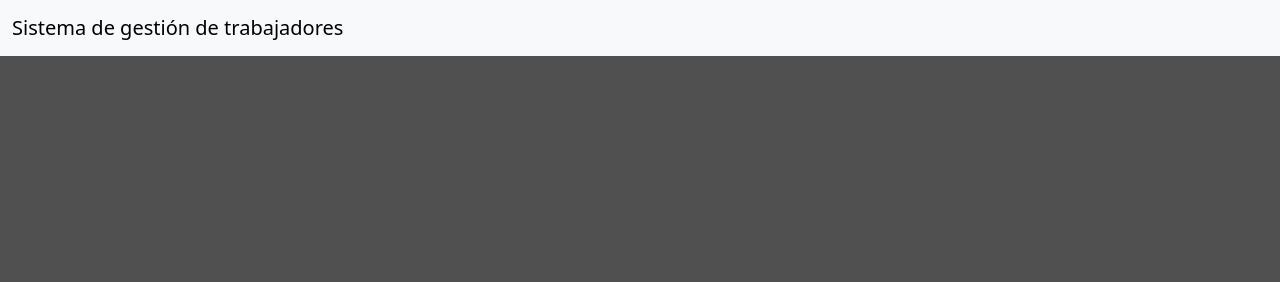
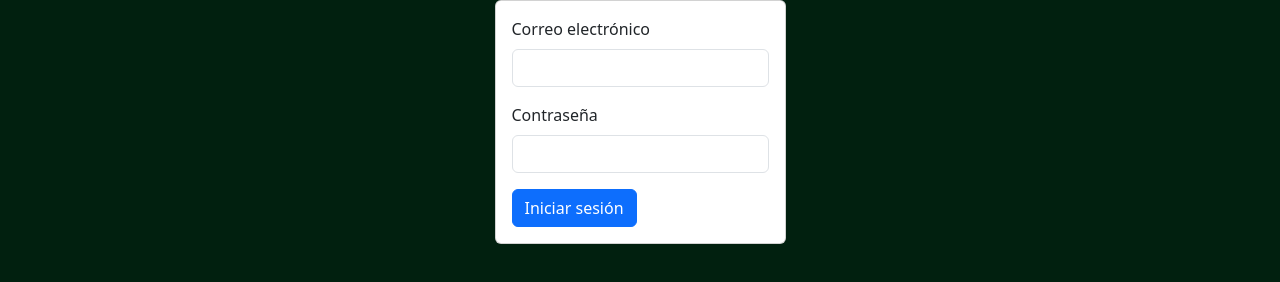
Before and after one commit to GabrielB64/Taller-de-Desarrollo-de-Aplicaciones, a plain HTML site: page frontend/index.html in a window 1280 px wide. Drawn offline with nearby package versions, Linux system fonts and the light colour scheme.

Commit message:
Primer Intento

```diff
--- a/frontend/css/styles.css
+++ b/frontend/css/styles.css
@@ -1,3 +1,3 @@
 body {
-    background-color: rgb(80, 80, 80);
+    background: #01200F;
 }
--- a/frontend/index.html
+++ b/frontend/index.html
@@ -1,16 +1,29 @@
 <!DOCTYPE html>
 <head>
-    <meta name="viewport">
+    <meta name="viewport" content="width=device-width, initial-scale=1.0">
     <script src="https://cdn.jsdelivr.net/npm/bootstrap@5.3.3/dist/js/bootstrap.min.js"></script>
     <link rel="stylesheet" href="https://cdn.jsdelivr.net/npm/bootstrap@5.3.3/dist/css/bootstrap.min.css">
     <link rel="stylesheet" href="css/styles.css">
+
     <title>Test 3</title>
 </head>
 
-<div>
-    <nav class="navbar bg-body-tertiary">
-        <div class="container-fluid">
-            <a class="navbar-brand">Sistema de gestión de trabajadores</a>
-        </div>
-    </nav>
-</div>
+<body>
+  <div class="container d-flex align-items-center justify-content-center">
+    <div class="card">
+      <div class="card-body">
+        <form>
+          <div class="mb-3">
+            <label for="emailInput" class="form-label">Correo electrónico</label>
+            <input type="email" class="form-control" id="emailInput">
+          </div>
+          <div class="mb-3">
+            <label for="passwordInput" class="form-label">Contraseña</label>
+            <input type="password" class="form-control" id="passwordInput">
+          </div>
+          <button type="submit" class="btn btn-primary">Iniciar sesión</button>
+        </form>
+      </div>
+    </div>
+  </div>
+</body>
```
